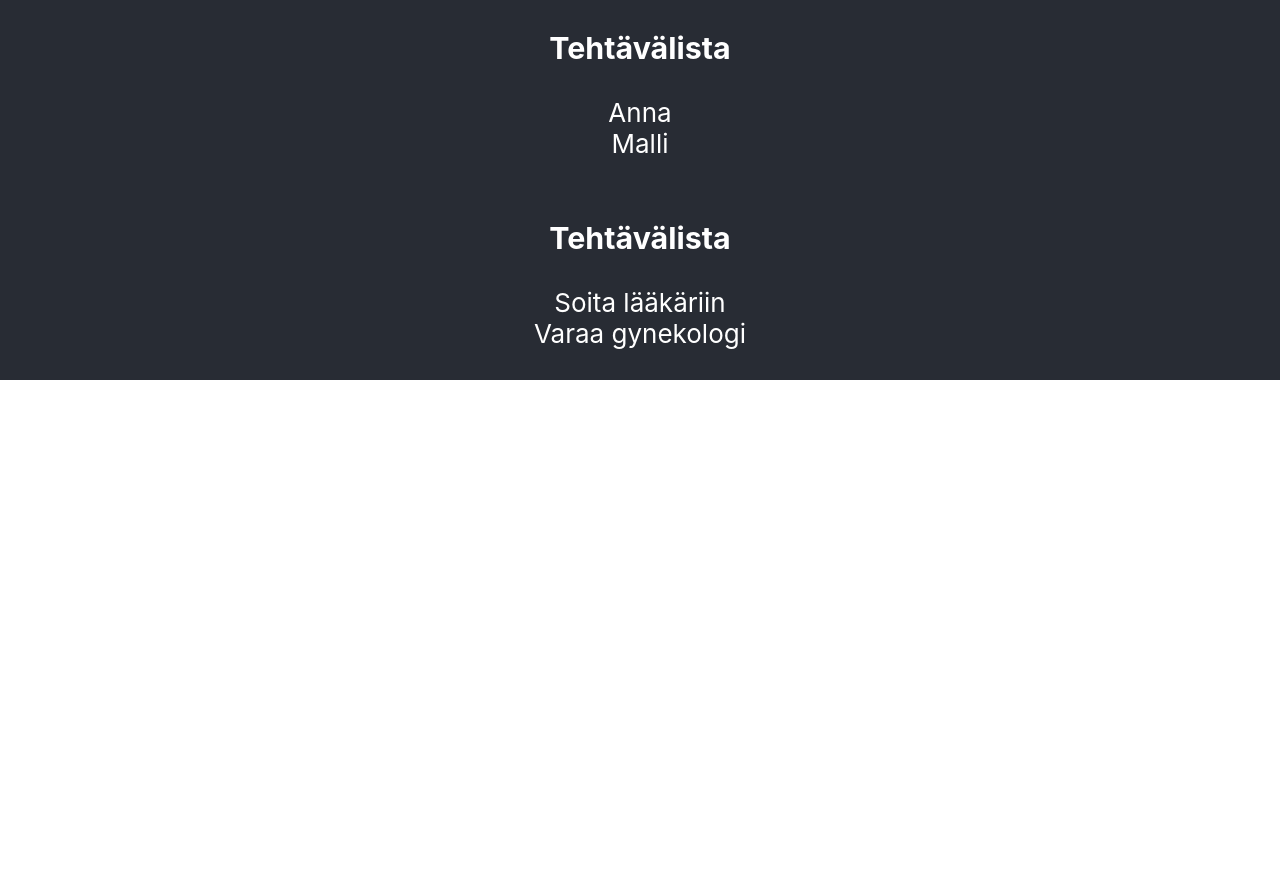
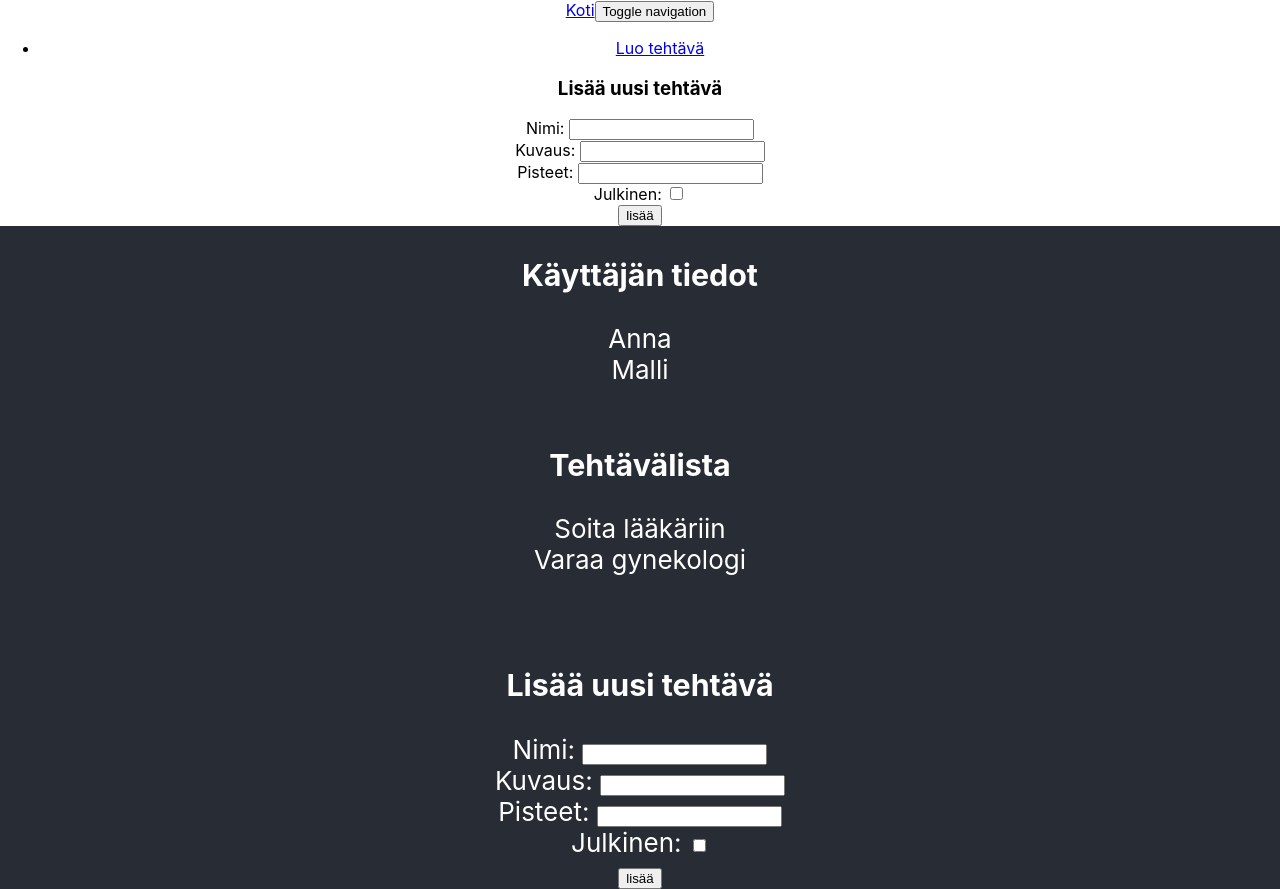
Before and after one commit to ainokainen/papukaija-front, a React (Create React App) app: page /TehtavaForm in a window 1280 px wide. Before the commit the page ends 800 px from the top, so only its background shows below. Built offline with nearby package versions, Linux system fonts and the light colour scheme.

Commit message:
reititys, tehtava-form

```diff
--- a/package.json
+++ b/package.json
@@ -5,7 +5,9 @@
   "dependencies": {
     "bootstrap": "^4.1.3",
     "react": "^16.6.0",
+    "react-bootstrap": "^0.32.4",
     "react-dom": "^16.6.0",
+    "react-router": "^4.3.1",
     "react-router-dom": "^4.3.1",
     "react-scripts": "2.1.0"
   },
--- a/src/App.js
+++ b/src/App.js
@@ -1,15 +1,20 @@
 import React, { Component } from 'react';
 import './App.css';
 import TehtavaBox from "./components/TehtavaBox";
+import {BrowserRouter as Router} from 'react-router-dom';
+import Routing from "./components/Routing";
 
 class App extends Component {
   render() {
     return (
+      <Router>
       <div className="App">
+      <Routing/>
         <header className="App-header">
           <TehtavaBox/>
         </header>
       </div>
+      </Router>
     );
   }
 }
--- /dev/null
+++ b/src/components/Home.js
@@ -0,0 +1,13 @@
+import React, { Component } from 'react';
+
+class Home extends Component {
+    render() {
+        return (
+            <div>
+                Home
+            </div>
+        );
+    }
+}
+
+export default Home;
--- a/src/components/Profiililista.js
+++ b/src/components/Profiililista.js
@@ -10,7 +10,7 @@ class Profiililista extends Component {
             })
         return (
             <div>
-                <h3>Tehtävälista</h3>
+                <h3>Käyttäjän tiedot</h3>
                 {kayttajanTiedot}<br/>
 
             </div>
--- /dev/null
+++ b/src/components/Routing.js
@@ -0,0 +1,49 @@
+import React, { Component } from 'react';
+import { Link, Route, Switch } from 'react-router-dom';
+import TehtavaForm from "./crud/TehtavaForm"
+import Home from "./Home";
+import { Navbar, Nav, NavItem } from 'react-bootstrap';
+import Profiililista from "./Profiililista";
+import Tehtava from "./Tehtavalista";
+import TehtavaBox from "./TehtavaBox";
+
+
+class Routing extends Component {
+    render() {
+        return (
+            <div>
+                <Navigation />
+                <Switch>
+                    <Route exact path ="/" component={Home} />
+                    <Route path ="/TehtavaForm" component={TehtavaForm} />
+                </Switch>
+            </div>
+        );
+    }
+}
+
+
+
+class Navigation extends Component {
+    render() {
+        return (
+            <Navbar>
+            <Navbar.Header>
+                <Navbar.Brand>
+                    <Link to="/">Koti</Link>
+                </Navbar.Brand>
+                <Navbar.Toggle />
+            </Navbar.Header>
+            <Navbar.Collapse>
+                <Nav>
+                    <NavItem href="/TehtavaFrom">Luo tehtävä</NavItem>
+
+                </Nav>
+            </Navbar.Collapse>
+        </Navbar>
+         );
+    }
+}
+
+
+export default Routing;
--- a/src/components/Tehtava.js
+++ b/src/components/Tehtava.js
@@ -6,6 +6,7 @@ class Tehtava extends Component {
             <div>
                 {this.props.tehtava.nimi}<br/>
                 {this.props.tehtava.kuvaus}<br/>
+                {this.props.tehtava.id} <br/>
 {/*                 {this.props.tehtava.pisteet}<br/>
                 {this.props.tehtava.kuva}<br/>
                 {this.props.tehtava.aikaleima}<br/>
--- a/src/components/TehtavaBox.js
+++ b/src/components/TehtavaBox.js
@@ -1,22 +1,36 @@
 import React, { Component } from 'react';
 import Tehtavalista from "./Tehtavalista";
 import Profiililista from "./Profiililista";
+import TehtavaForm from "./crud/TehtavaForm";
 
 
+var data= [{nimi:"Soita lääkäriin", kuvaus:"Varaa gynekologi"}]
+var data2= [{id: "1", etunimi:"Anna", sukunimi:"Malli"}]
+
 class TehtavaBox extends Component {
+    constructor (props){
+        super (props)
+        this.state = {todo: data2, nextid: data2.length};
 
+    }
+
+    luoTask = (task) => {
+        console.log(task);
+        var nextID = data2.lenght + 1;
+        task.id = nextID;
+        this.state.todo.push(task);
+        this.setState(this.state);
+    }
 
     render() {
         return (
             <div>
                 <Profiililista profiilit={data2}/>
                 <Tehtavalista tehtavat={data}/>
+                <TehtavaForm luoTehtava = {this.luoTask}/>
             </div>
         );
     }
 }
 
 export default TehtavaBox;
-
-var data= [{nimi:"Soita lääkäriin", kuvaus:"Varaa gynekologi"}]
-var data2= [{etunimi:"Anna", sukunimi:"Malli"}]
--- a/src/components/Tehtavalista.js
+++ b/src/components/Tehtavalista.js
@@ -5,7 +5,7 @@ class Tehtavalista extends Component {
     render() {
         var kaikkiTehtavat= this.props.tehtavat
             .map(function(task){
-                return (<Tehtava tehtava={task}/>)
+                return (<Tehtava tehtava={task} key = {task.id}/>)
             })
 
         return (
--- a/src/components/crud/TehtavaForm.js
+++ b/src/components/crud/TehtavaForm.js
@@ -1,13 +1,58 @@
 import React, { Component } from 'react';
 
 class TehtavaForm extends Component {
-    render() {
-        return (
-            <div>
+    constructor (props){
+        super (props)
 
-            </div>
-        );
+        this.state= {Nimi:" ", Kuvaus:" ", Pisteet: "  ", Kuva: "  ", Kategoria: "  ", Julkinen: " ", Tehty: " "}
     }
-}
+       luoT=(event)=>{
+           event.preventDefault();
+           console.dir(this.state);
+           this.props.luoTehtava(this.state);
+       }
+       nimiChange = (e) => {
+           this.setState({Nimi: e.target.value});
+       }
+       kuvausChange = (e) => {
+           this.setState({Kuvaus: e.target.value});
+       }
 
+       pisteetChange = (e) => {
+           this.setState({Pisteet: e.target.value});
+       }
+
+       kuvaChange = (e) => {
+           this.setState({Kuva: e.target.value});
+       }
+
+       kategoriaChange = (e) => {
+           this.setState({Kategoria: e.target.value});
+       }
+
+       julkinenChange = (e) => {
+           this.setState({Julkinen: e.target.value});
+
+       }
+
+       tehty = (e) => {
+           this.setState({Tehty: e.target.value});
+       }
+
+
+
+       render() {
+           return (
+               <div>
+                   <h3>Lisää uusi tehtävä</h3>
+                   Nimi: <input type="text" onChange={this.nimiChange} value ={this.state.Nimi}/> <br/>
+                   Kuvaus: <input type="text" onChange = {this.kuvausChange} value = {this.state.Kuvaus} /> <br/>
+                   Pisteet: <input type="number" onChange = {this.pisteetChange} value = {this.state.Pisteet} /> <br/>
+                   Julkinen: <input type= "checkbox" onChange = {this.julkinenChange} value = {this.state.Julkinen}/> <br/>
+
+                   <input type="button" value = "lisää" onClick ={this.luoT} />
+               </div>
+           );
+       }
+    }
 export default TehtavaForm;
--- a/src/index.js
+++ b/src/index.js
@@ -1,3 +1,4 @@
+
 import React from 'react';
 import ReactDOM from 'react-dom';
 import './index.css';
```
Also changed, not shown: src/components/Login.js (added), 1 other file (tests, documents, lock files or other folders).
